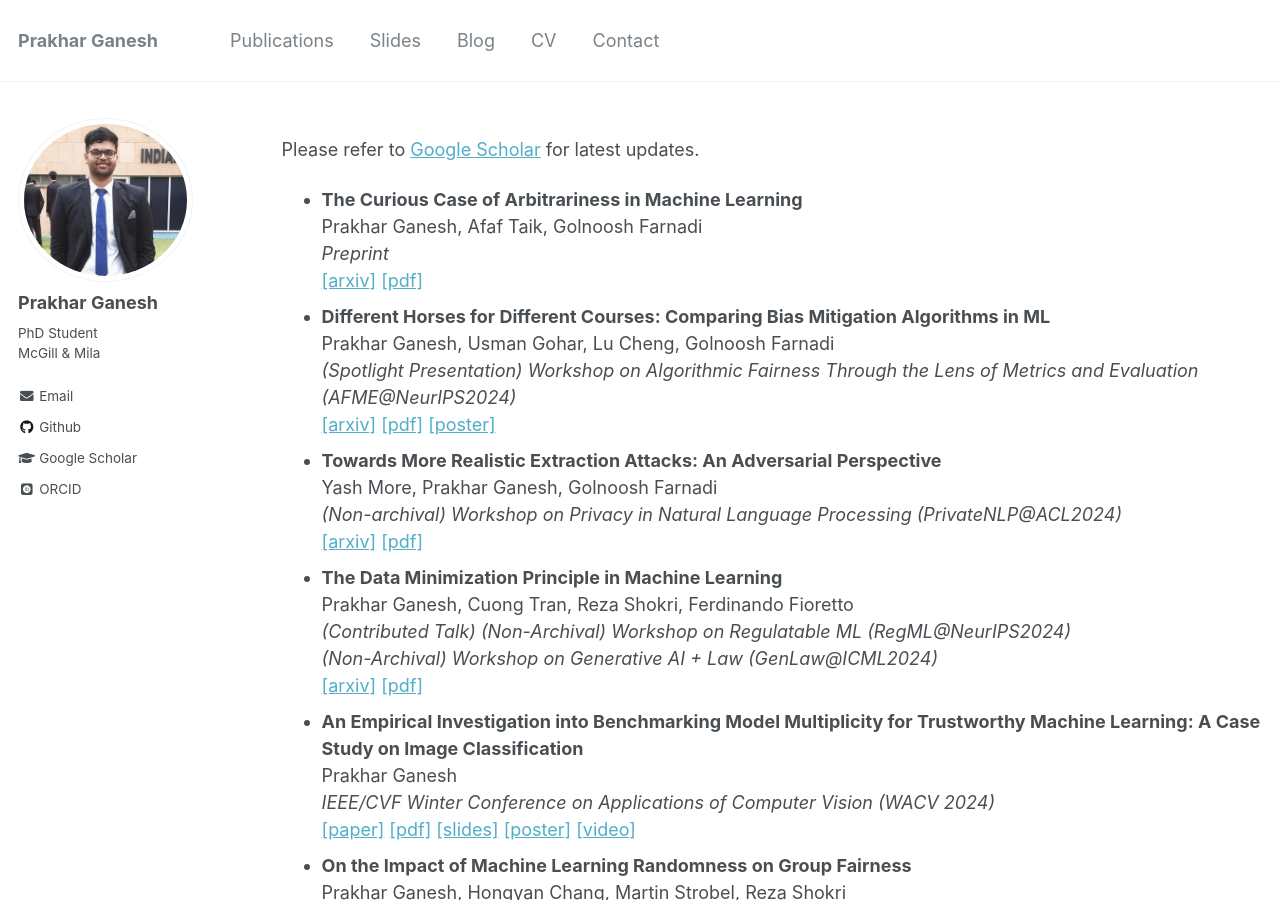
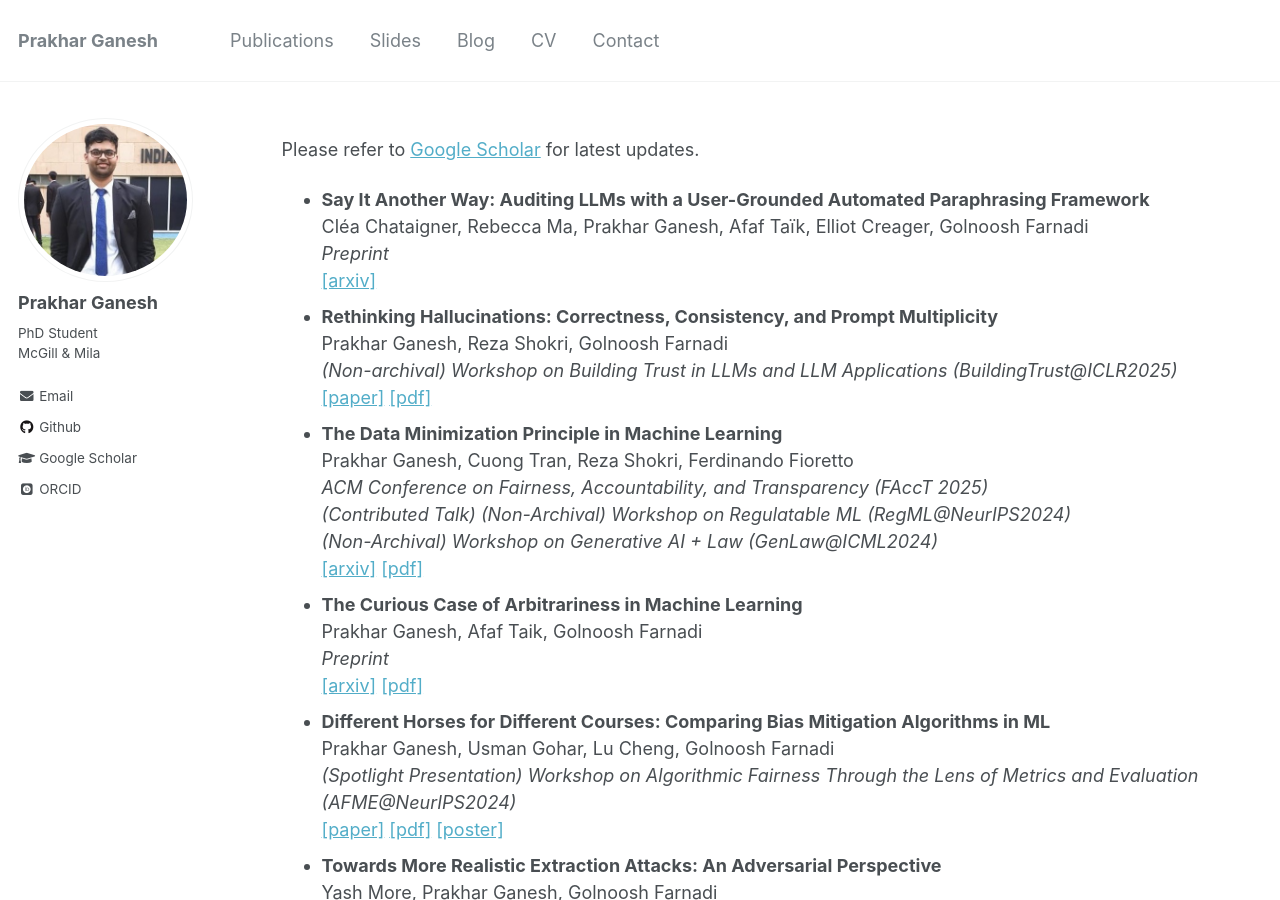
Before and after one commit to prakharg24/prakharg24.github.io, a Jekyll site: the page built from _pages/publications.md, in a window 1280 px wide and 900 px high. Built offline with Jekyll 4.4.1, drawn with Linux system fonts in a browser that asks for light colours; some web fonts are replaced.

Commit message:
june update

```diff
--- a/_pages/publications.md
+++ b/_pages/publications.md
@@ -9,6 +9,20 @@ author_profile: true
 
 Please refer to [Google Scholar](https://scholar.google.co.in/citations?user=Xd5QJoEAAAAJ&hl=en&oi=ao){:target="_blank"} for latest updates.
 
+* **Say It Another Way: Auditing LLMs with a User-Grounded Automated Paraphrasing Framework**
+Cléa Chataigner, Rebecca Ma, Prakhar Ganesh, Afaf Taïk, Elliot Creager, Golnoosh Farnadi
+_Preprint_
+[\[arxiv\]](https://arxiv.org/abs/2505.03563){:target="_blank"}
+* **Rethinking Hallucinations: Correctness, Consistency, and Prompt Multiplicity**
+Prakhar Ganesh, Reza Shokri, Golnoosh Farnadi
+_(Non-archival) Workshop on Building Trust in LLMs and LLM Applications (BuildingTrust@ICLR2025)_
+[\[paper\]](https://openreview.net/forum?id=yr0QEDDTSO){:target="_blank"} [\[pdf\]](http://prakharg24.github.io/files/rethinking.pdf){:target="_blank"}
+* **The Data Minimization Principle in Machine Learning**
+Prakhar Ganesh, Cuong Tran, Reza Shokri, Ferdinando Fioretto
+_ACM Conference on Fairness, Accountability, and Transparency (FAccT 2025)_
+_(Contributed Talk) (Non-Archival) Workshop on Regulatable ML (RegML@NeurIPS2024)_
+_(Non-Archival) Workshop on Generative AI + Law (GenLaw@ICML2024)_
+[\[arxiv\]](https://arxiv.org/abs/2405.19471){:target="_blank"} [\[pdf\]](http://prakharg24.github.io/files/data_minimization.pdf){:target="_blank"}
 * **The Curious Case of Arbitrariness in Machine Learning**
 Prakhar Ganesh, Afaf Taik, Golnoosh Farnadi
 _Preprint_
@@ -16,16 +30,11 @@ _Preprint_
 * **Different Horses for Different Courses: Comparing Bias Mitigation Algorithms in ML**
 Prakhar Ganesh, Usman Gohar, Lu Cheng, Golnoosh Farnadi
 _(Spotlight Presentation) Workshop on Algorithmic Fairness Through the Lens of Metrics and Evaluation (AFME@NeurIPS2024)_
-[\[arxiv\]](https://arxiv.org/abs/2411.11101){:target="_blank"} [\[pdf\]](http://prakharg24.github.io/files/fair_eval.pdf){:target="_blank"} [\[poster\]](http://prakharg24.github.io/files/fair_eval_poster.pdf){:target="_blank"}
+[\[paper\]](https://proceedings.mlr.press/v279/ganesh25a.html){:target="_blank"} [\[pdf\]](http://prakharg24.github.io/files/fair_eval.pdf){:target="_blank"} [\[poster\]](http://prakharg24.github.io/files/fair_eval_poster.pdf){:target="_blank"}
 * **Towards More Realistic Extraction Attacks: An Adversarial Perspective**
 Yash More, Prakhar Ganesh, Golnoosh Farnadi
 _(Non-archival) Workshop on Privacy in Natural Language Processing (PrivateNLP@ACL2024)_
 [\[arxiv\]](https://arxiv.org/abs/2407.02596){:target="_blank"} [\[pdf\]](http://prakharg24.github.io/files/realistic_extraction.pdf){:target="_blank"}
-* **The Data Minimization Principle in Machine Learning**
-Prakhar Ganesh, Cuong Tran, Reza Shokri, Ferdinando Fioretto
-_(Contributed Talk) (Non-Archival) Workshop on Regulatable ML (RegML@NeurIPS2024)_
-_(Non-Archival) Workshop on Generative AI + Law (GenLaw@ICML2024)_
-[\[arxiv\]](https://arxiv.org/abs/2405.19471){:target="_blank"} [\[pdf\]](http://prakharg24.github.io/files/data_minimization.pdf){:target="_blank"}
 * **An Empirical Investigation into Benchmarking Model Multiplicity for Trustworthy Machine Learning: A Case Study on Image Classification**
 Prakhar Ganesh
 _IEEE/CVF Winter Conference on Applications of Computer Vision (WACV 2024)_
```
Also changed, not shown: _pages/about.md (+1 -4 lines), _pages/talks.md (+2 -2 lines), 1 other file.
